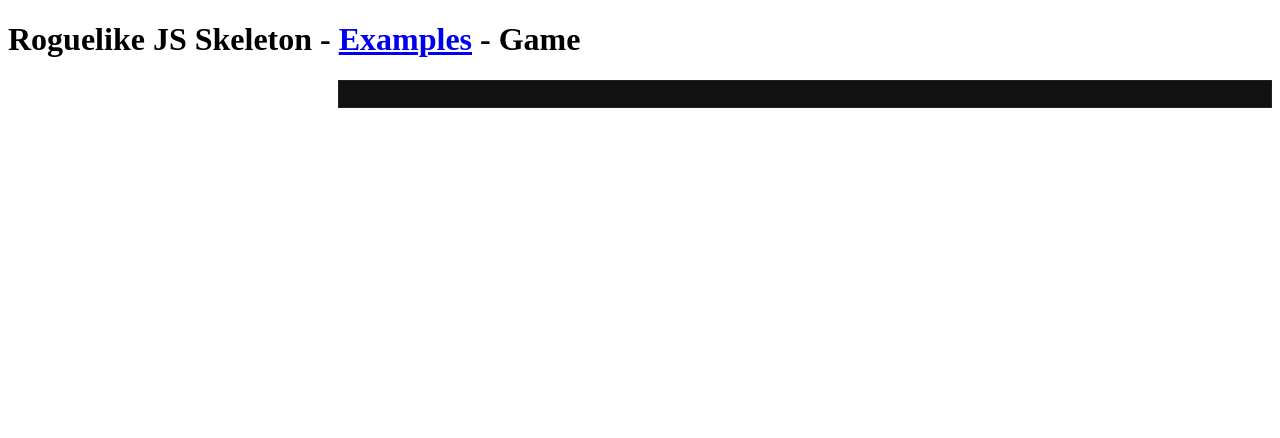
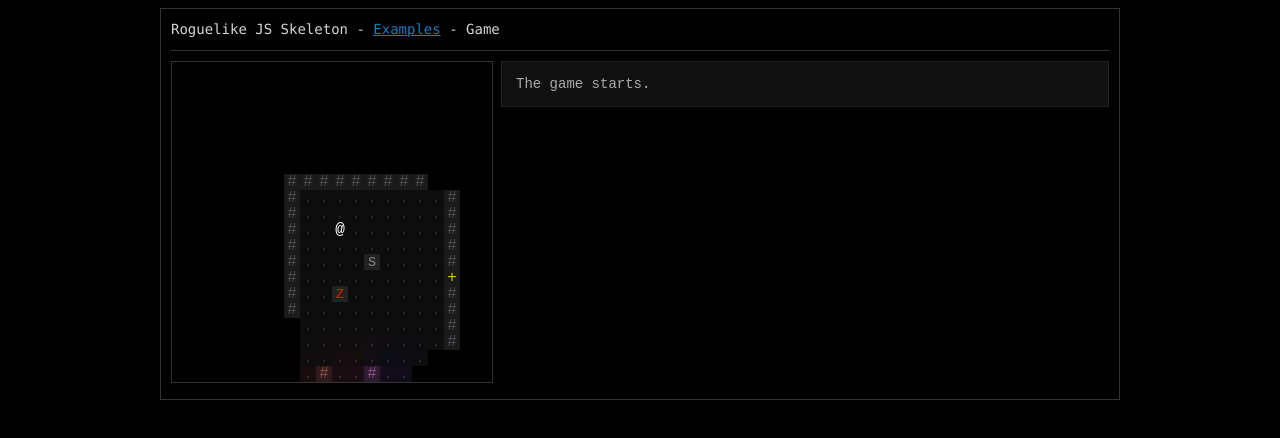
Before and after one commit to unstoppablecarl/js-roguelike-skeleton, a website: page examples/game/index.html in a window 1280 px wide. Drawn offline with Linux system fonts and the light colour scheme; files that its build step writes are made by us from their sources.

Commit message:
no message

```diff
--- a/examples/game/index.html
+++ b/examples/game/index.html
@@ -3,7 +3,7 @@
 
 <head>
     <title>Roguelike JS Skeleton - Examples - Game</title>
-    <link rel="stylesheet" href="../_assets/css/style.css" type="text/css">
+    <link rel="stylesheet" href="../assets/css/style.css" type="text/css">
     <link rel="stylesheet" href="style.css" type="text/css">
 </head>
 
@@ -18,7 +18,7 @@
         </div>
     </div>
 
-    <script src="../_assets/js/rot.js"></script>
+    <script src="../assets/js/rot.js"></script>
 
     <script src="../../src/rl.js"></script>
     <script src="../../src/util.js"></script>
```
Also changed, not shown: examples/index.html (+1 -1 lines), examples/input/index.html (+3 -3 lines).
